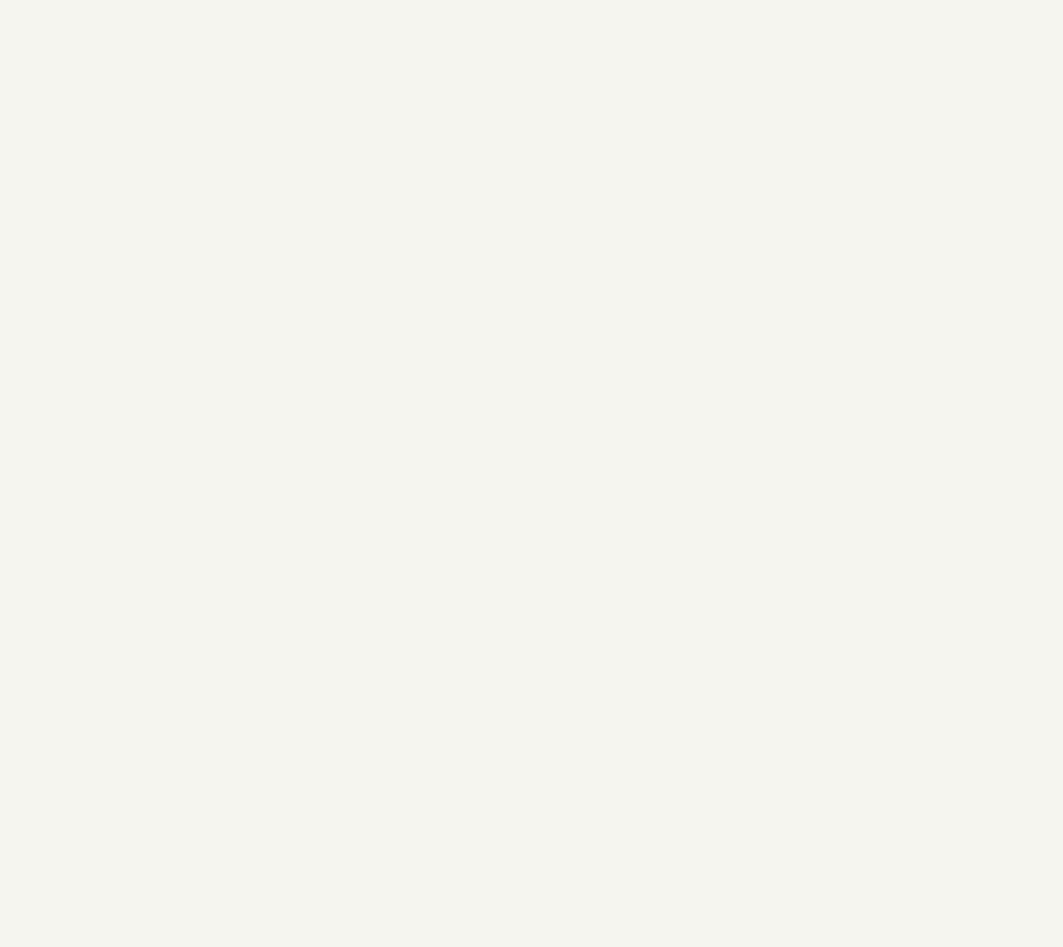
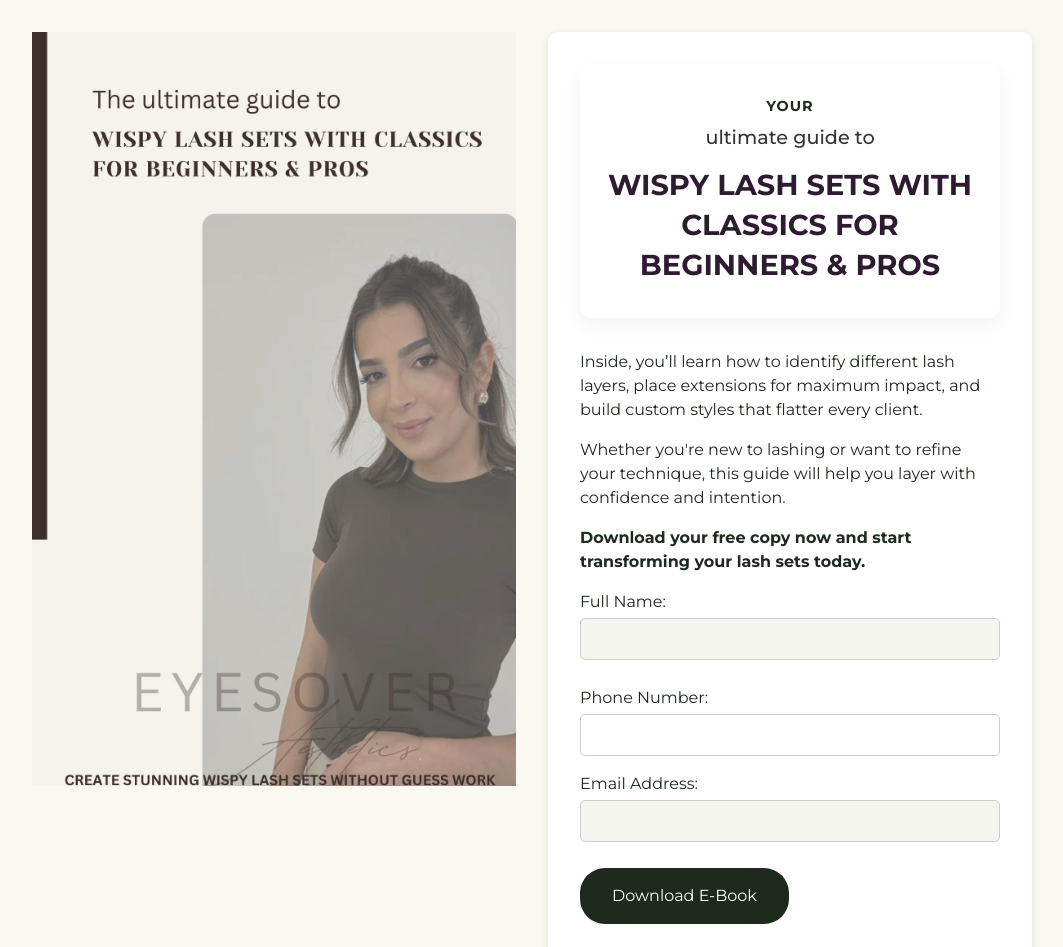
Before and after one commit to gesasav/eyesoverwebsite, a React (Create React App) app: page /download-page in a window 1280 px wide. Before the commit this address had no page. Shown: the part 140-1087 px from the top of the page, without its empty margins (108-1171 px from the left). Before the commit the page ends 800 px from the top, so only its background shows below. Built offline with nearby package versions, Linux system fonts and the light colour scheme.

Commit message:
Full overwrite of main branch with new code

```diff
--- a/src/App.js
+++ b/src/App.js
@@ -6,6 +6,7 @@ import Contact from "./pages/Contact";
 import Products from "./pages/Products";
 import Booking from "./pages/Booking";
 import ModelCall from "./pages/ModelCall";
+import DownloadPage from "./pages/DownloadPage";
 
 function App() {
   return (
@@ -16,6 +17,7 @@ function App() {
         <Route path="/products" element={<Products />} />
         <Route path="/booking" element={<Booking />} />
         <Route path="/model-call" element={<ModelCall />} />
+        <Route path="/download-page" element={<DownloadPage />} />
       </Routes>
     </Router>
   );
--- a/src/components/MailchimpForm.js
+++ b/src/components/MailchimpForm.js
@@ -11,7 +11,7 @@ const MailchimpForm = () => {
         noValidate
         className="validate"
       >
-        <h2>Sign up to our waitlist</h2>
+        <h2>Subscribe to stay in the loop</h2>
         <div className="mc-field-group">
           <label>Email Address *</label>
           <input type="email" name="EMAIL" required />
--- /dev/null
+++ b/src/pages/DownloadPage.css
@@ -0,0 +1,50 @@
+.guide-header {
+    text-align: center;
+    padding: 2rem 1rem;
+    border-radius: 12px;
+    margin-bottom: 2rem;
+    box-shadow: 0 8px 20px rgba(0, 0, 0, 0.05);
+  }
+
+  .intro-image-download {
+    max-width: 100%
+  }
+
+  .guide-header .subheading {
+    font-size: 0.9rem;
+    font-weight: 700;
+    text-transform: uppercase;
+    letter-spacing: 1px;
+    margin-bottom: 0.5rem;
+  }
+
+  .guide-header h2 {
+    font-size: 1.2rem;
+    color: #333;
+    margin: 0.2rem 0;
+    font-weight: 500;
+  }
+
+  .guide-header h1 {
+    font-size: 1.8rem;
+    font-weight: 700;
+    color: #2d1b30;
+    line-height: 1.4;
+    max-width: 600px;
+    margin: 1rem auto 0;
+  }
+
+
+  @media (max-width: 600px) {
+    .guide-header h1 {
+      font-size: 1.4rem;
+    }
+
+    .guide-header h2 {
+      font-size: 1rem;
+    }
+
+    .guide-header .subheading {
+      font-size: 0.8rem;
+    }
+  }
--- /dev/null
+++ b/src/pages/DownloadPage.js
@@ -0,0 +1,111 @@
+import React, { useState } from 'react';
+import { Link } from 'react-router-dom';
+import './DownloadPage.css'
+
+
+const DownloadPage = () => {
+  const [isLoading, setIsLoading] = useState(false);
+
+  return (
+    <><div className="model-container">
+      <header className="header">
+      <nav className="nav">
+  <div className="logo-container">
+    <img className="logo-image" src="/images/logo_green.jpg" alt="Zeynep" />
+  </div>
+
+  <div className="nav-links">
+    <Link to="/" className="nav-link" id="home-link">
+      Home
+    </Link>
+    <a href="#contact" className="nav-link" id="contact-link">
+      Contact
+    </a>
+  </div>
+</nav>
+      </header>
+    </div>
+    <div className="container my-5">
+<div className="model-slot-container">
+  <div className="info-section">
+    <div className="info-block">
+    <img class="intro-image-download" src="/images/ebook-cover.jpg" alt="Zeynep" />
+    </div>
+    <div className="info-block">
+    <form className="model-form" id="model-form">
+  <div className="guide-header">
+    <p className="subheading">YOUR</p>
+    <h2>ultimate guide to</h2>
+    <h1>WISPY LASH SETS WITH CLASSICS FOR BEGINNERS & PROS</h1>
+  </div>
+  <p>Inside, you’ll learn how to identify different lash layers, place extensions for maximum impact, and build custom styles that flatter every client.</p>
+  <p>Whether you're new to lashing or want to refine your technique, this guide will help you layer with confidence and intention.</p>
+  <strong>Download your free copy now and start transforming your lash sets today.</strong>
+
+  <label>Full Name:</label>
+  <input type="text" name="fullName" required id="fullName" />
+  <label>Phone Number:</label>
+  <input type="tel" name="phone" required id="phone" />
+  <label>Email Address:</label>
+  <input type="email" name="email" required id="email" />
+
+
+<button
+  className="cta-button"
+  onClick={async () => {
+    const form = document.getElementById("model-form");
+    const email = document.getElementById("email").value;
+    const name = document.getElementById("fullName").value;
+
+    if (!email && !name) {
+      alert("Please fill in your name and email before downloading.");
+      return;
+    }
+    if (!email) {
+        alert("Please fill in your email before downloading.");
+        return;
+      }
+      if (!name) {
+        alert("Please fill in your name before downloading.");
+        return;
+      }
+
+    setIsLoading(true);
+
+    try {
+
+
+      // Trigger download
+      const link = document.createElement("a");
+      link.href = "/Ebooks/WispyE-book.pdf";
+      link.download = "Wispy-Lash-Guide.pdf";
+      document.body.appendChild(link);
+      link.click();
+      document.body.removeChild(link);
+    } catch (err) {
+
+    }
+  }}
+>
+ Download E-Book
+</button></form>
+
+       {/* Loading Spinner */}
+       {isLoading && (
+        <div className="loading-spinner">
+          <div className="spinner"></div>
+          <p>Sending...</p>
+        </div>
+      )}
+</div>
+  </div>
+</div>
+
+</div></>
+
+
+
+  );
+}
+
+export default DownloadPage;
--- a/src/pages/HomePage.js
+++ b/src/pages/HomePage.js
@@ -18,7 +18,7 @@ const HomePage = () => {
     <Link to="/" className="nav-link" id="home-link">
       Home
     </Link>
-    <a href="tel:+447787142131" className="nav-link" id="contact-link">
+    <a href="tel:+447755727023" className="nav-link" id="contact-link">
   Contact
 </a>
   </div>
@@ -49,7 +49,7 @@ const HomePage = () => {
         <section className="cta-section">
 
         <h2>Unleash Your <em>True Potential</em></h2>
-        <button onClick={() => setShowForm(true)} className="cta-button">SHOP MY DIGITAL PRODUCTS</button>
+        <button onClick={() => setShowForm(true)} className="cta-button">SIGN UP TO HEAR MORE</button>
       </section>
 
       <section className="banner">
@@ -96,7 +96,9 @@ const HomePage = () => {
   <div className="digital-products">
   <div className="text_digital"> <h3>Digital Products</h3>
     <p>Take your lash career to the next level with my specifically crafted digital products designed to help you grow, learn, and succeed.</p>
-    <button onClick={() => setShowForm(true)} className="outline-button">SHOP NOW</button>
+    <Link to="download-page">
+        <button className="outline-button">VIEW E-BOOKS</button>
+      </Link>
     </div>
   <div className="image_digital"> <img src="/images/ebook.jpg" alt="E-book" className="ebook-image" /></div>
   </div>
```
Also changed, not shown: public/images/ebook-cover.jpg (added), 1 other file (tests, documents, lock files or other folders).
